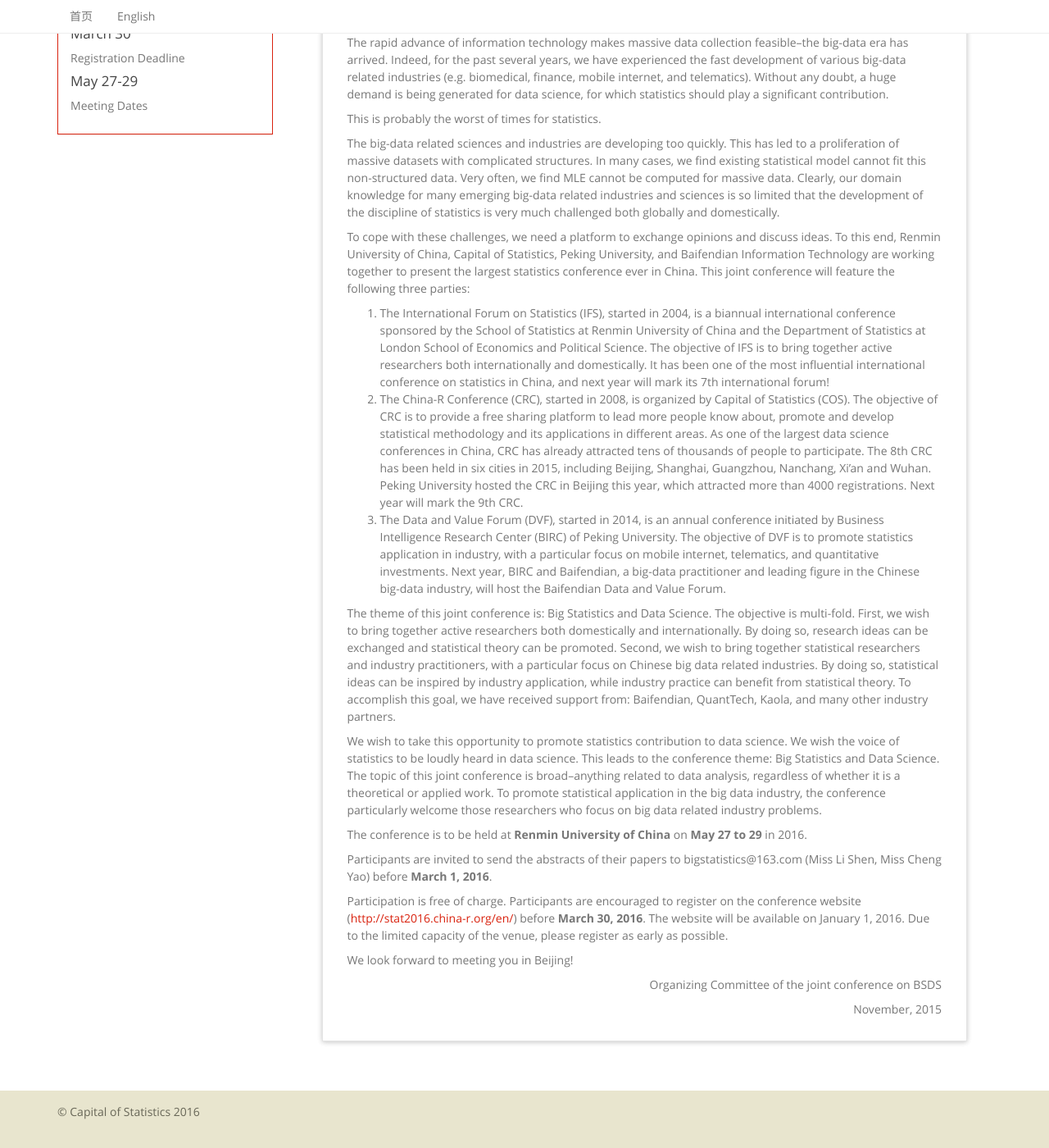
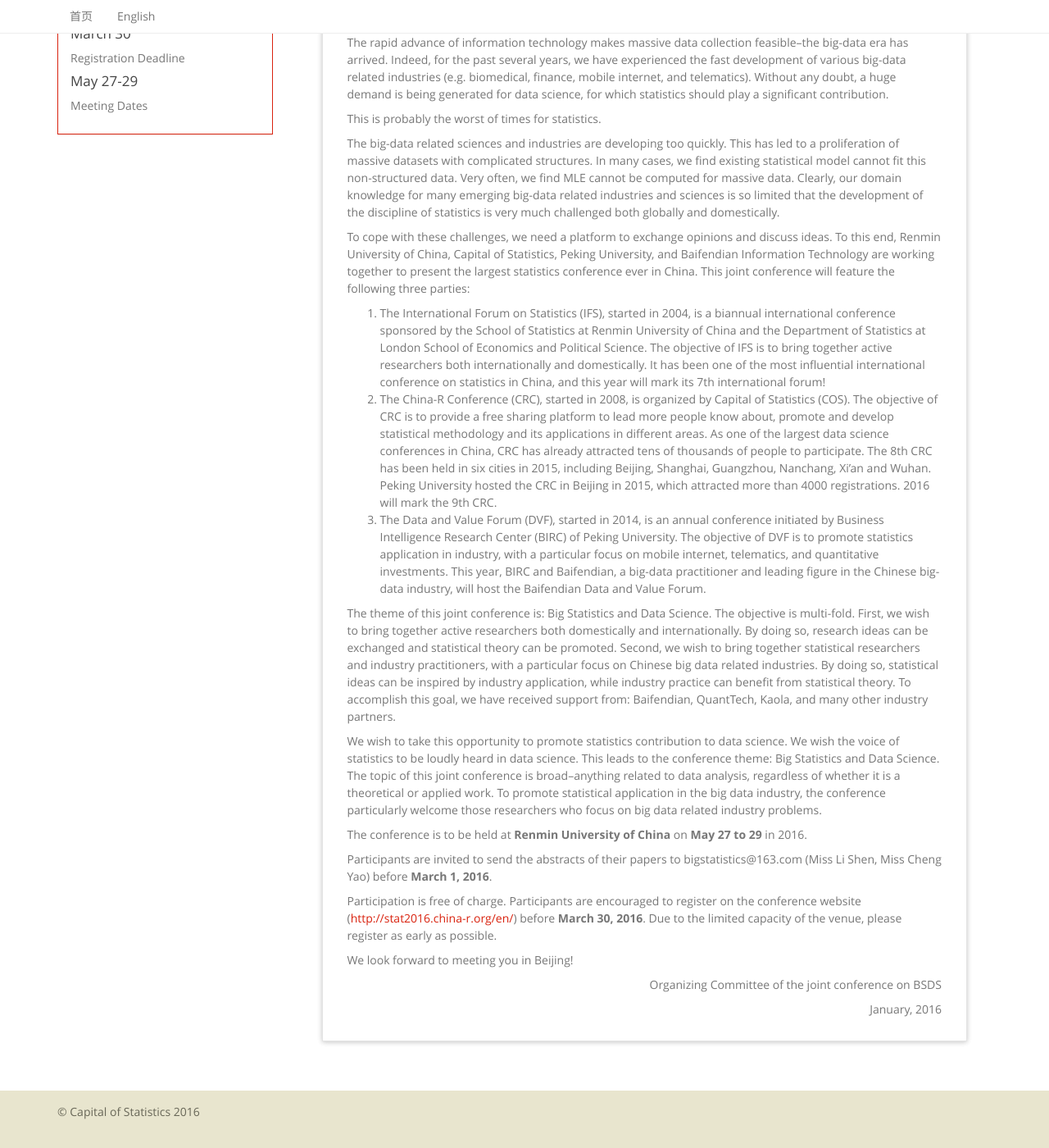
Before and after one commit to cosname/stat2016, a Jekyll site: the page built from en/index.md, in a window 1280 px wide and 1400 px high, scrolled down 335 px. Shown: the whole window at 82% size. Built offline with Jekyll 4.4.1, drawn with Linux system fonts in a browser that asks for light colours.

Commit message:
Update index.md

```diff
--- a/en/index.md
+++ b/en/index.md
@@ -17,9 +17,9 @@ The big-data related sciences and industries are developing too quickly. This ha
 
 To cope with these challenges, we need a platform to exchange opinions and discuss ideas. To this end, Renmin University of China, Capital of Statistics, Peking University, and Baifendian Information Technology are working together to present the largest statistics conference ever in China. This joint conference will feature the following three parties:
 
-1. The International Forum on Statistics (IFS), started in 2004, is a biannual international conference sponsored by the School of Statistics at Renmin University of China and the Department of Statistics at London School of Economics and Political Science. The objective of IFS is to bring together active researchers both internationally and domestically. It has been one of the most influential international conference on statistics in China, and next year will mark its 7th international forum!
-2. The China-R Conference (CRC), started in 2008, is organized by Capital of Statistics (COS). The objective of CRC is to provide a free sharing platform to lead more people know about, promote and develop statistical methodology and its applications in different areas. As one of the largest data science conferences in China, CRC has already attracted tens of thousands of people to participate. The 8th CRC has been held in six cities in 2015, including Beijing, Shanghai, Guangzhou, Nanchang, Xi'an and Wuhan. Peking University hosted the CRC in Beijing this year, which attracted more than 4000 registrations. Next year will mark the 9th CRC.
-3. The Data and Value Forum (DVF), started in 2014, is an annual conference initiated by Business Intelligence Research Center (BIRC) of Peking University. The objective of DVF is to promote statistics application in industry, with a particular focus on mobile internet, telematics, and quantitative investments. Next year, BIRC and Baifendian, a big-data practitioner and leading figure in the Chinese big-data industry, will host the Baifendian Data and Value Forum.
+1. The International Forum on Statistics (IFS), started in 2004, is a biannual international conference sponsored by the School of Statistics at Renmin University of China and the Department of Statistics at London School of Economics and Political Science. The objective of IFS is to bring together active researchers both internationally and domestically. It has been one of the most influential international conference on statistics in China, and this year will mark its 7th international forum!
+2. The China-R Conference (CRC), started in 2008, is organized by Capital of Statistics (COS). The objective of CRC is to provide a free sharing platform to lead more people know about, promote and develop statistical methodology and its applications in different areas. As one of the largest data science conferences in China, CRC has already attracted tens of thousands of people to participate. The 8th CRC has been held in six cities in 2015, including Beijing, Shanghai, Guangzhou, Nanchang, Xi'an and Wuhan. Peking University hosted the CRC in Beijing in 2015, which attracted more than 4000 registrations. 2016 will mark the 9th CRC.
+3. The Data and Value Forum (DVF), started in 2014, is an annual conference initiated by Business Intelligence Research Center (BIRC) of Peking University. The objective of DVF is to promote statistics application in industry, with a particular focus on mobile internet, telematics, and quantitative investments. This year, BIRC and Baifendian, a big-data practitioner and leading figure in the Chinese big-data industry, will host the Baifendian Data and Value Forum.
 
 The theme of this joint conference is: Big Statistics and Data Science. The objective is multi-fold. First, we wish to bring together active researchers both domestically and internationally. By doing so, research ideas can be exchanged and statistical theory can be promoted. Second, we wish to bring together statistical researchers and industry practitioners, with a particular focus on Chinese big data related industries. By doing so, statistical ideas can be inspired by industry application, while industry practice can benefit from statistical theory. To accomplish this goal, we have received support from: Baifendian, QuantTech, Kaola, and many other industry partners.
 
@@ -31,9 +31,9 @@ Participants are invited to send the abstracts of their papers to bigstatistics@
 
 Participation is free of charge. Participants are encouraged to register on the conference website
 ([http://stat2016.china-r.org/en/](http://stat2016.china-r.org/en/))
-before **March 30, 2016**. The website will be available on January 1, 2016. Due to the limited capacity of the venue, please register as early as possible.
+before **March 30, 2016**. Due to the limited capacity of the venue, please register as early as possible.
 
 We look forward to meeting you in Beijing!
 
 <p class="text-right">Organizing Committee of the joint conference on BSDS</p>
-<p class="text-right">November, 2015</p>
+<p class="text-right">January, 2016</p>
```
